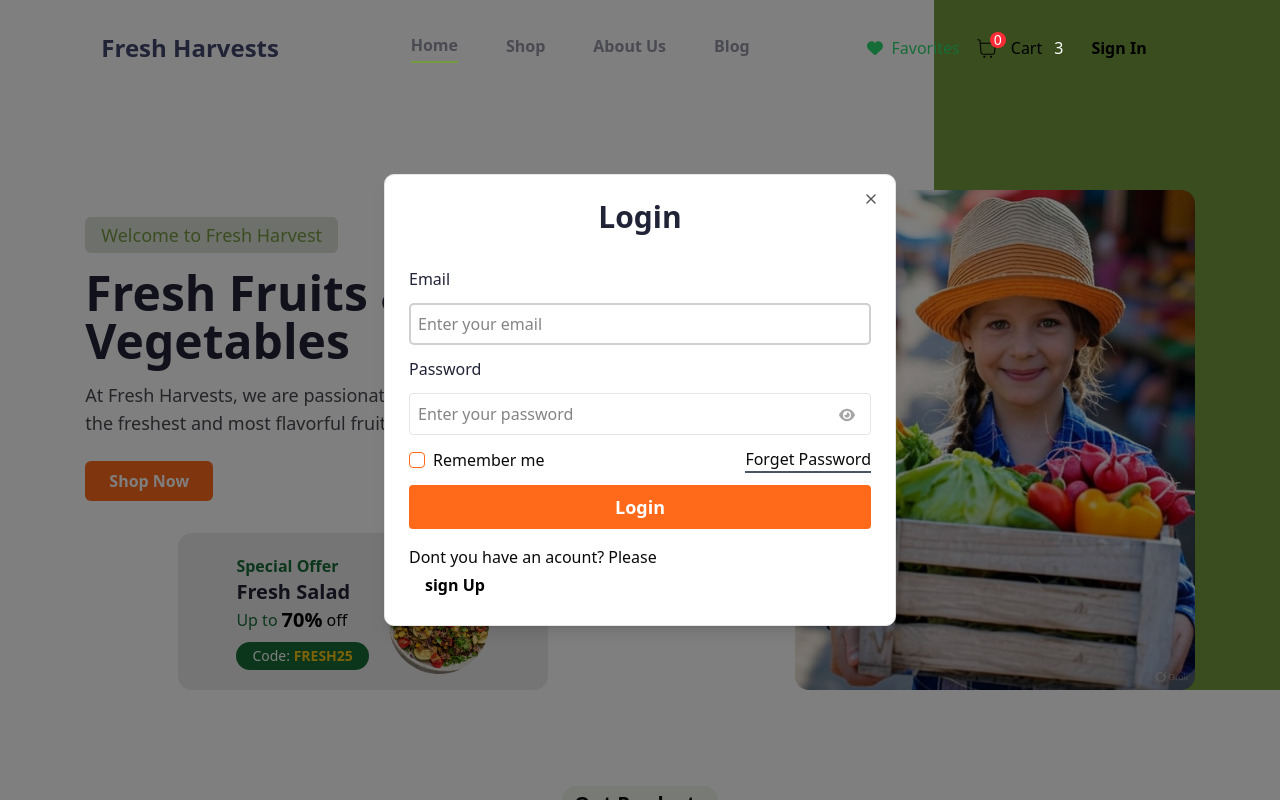
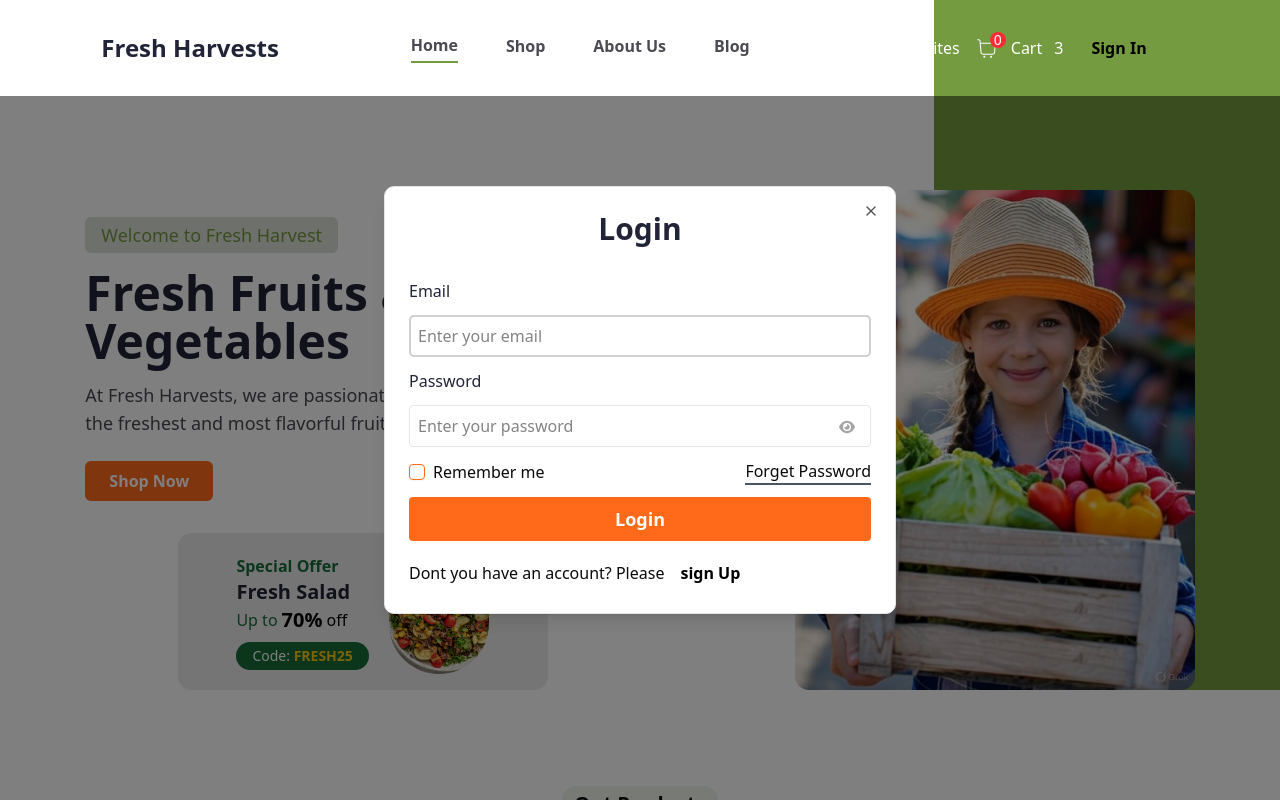
Before and after one commit to mahbubHossen-dev/Fresh-Harvest-with-next, a Next.js app: page / in a window 1280 px wide. Both pictures are taken after a click on the button "Sign In". Shown: the top 800 px of the page. Built offline with nearby package versions, Linux system fonts and the light colour scheme; no server answers.

Commit message:
solve some error

```diff
--- a/next.config.mjs
+++ b/next.config.mjs
@@ -4,7 +4,7 @@
     remotePatterns: [
       {
         protocol: 'https',
-        hostname: 'i.ibb.co.com',
+        hostname: 'i.ibb.co',
         pathname: '/**',
       },
       {
--- a/src/ModalForm/LoginModal.jsx
+++ b/src/ModalForm/LoginModal.jsx
@@ -1,16 +1,39 @@
-import React, { useState } from 'react'
+import React, { useContext, useState } from 'react'
 import RegisterModal from './RegisterModal'
 import {
-  Dialog,
-  DialogContent,
-  DialogHeader,
-  DialogTitle,
-  DialogTrigger,
+    Dialog,
+    DialogContent,
+    DialogHeader,
+    DialogTitle,
+    DialogTrigger,
 } from "../components/ui/dialog";
 import { Checkbox } from "../components/ui/checkbox";
 import { FaEye, FaEyeSlash } from "react-icons/fa6";
+import { AuthContext } from '../Provider/AuthProvider';
+
 export default function LoginModal() {
     const [showPassword, setShowPassword] = useState(false);
+    const { signInUser } = useContext(AuthContext)
+
+
+    const handleLogin = (e) => {
+        e.preventDefault()
+        const form = e.target;
+        const email = form.email.value
+        const password = form.password.value
+
+        signInUser(email, password)
+            .then(result => {
+                console.log(result)
+                // toast.success("Login Success")
+
+                // navigate(location.state ? `${location.state}` : '/')
+            })
+            .catch(err => {
+                console.log(err.message)
+                // toast.error(err.message)
+            })
+    }
 
     return (
         <div className="flex gap-2 text-black">
@@ -27,15 +50,17 @@
                         </DialogTitle>
                     </DialogHeader>
                     {/* Sample form UI (replace with real form logic) */}
-                    <form className="flex flex-col gap-3 mt-4">
+                    <form onSubmit={handleLogin} className="flex flex-col gap-3 mt-4">
                         <label className="text-[#212337]">Email</label>
                         <input
+                            name='email'
                             type="email"
                             placeholder="Enter your email"
                             className="p-2 border rounded"
                         />
                         <label className="text-[#212337]">Password</label>
                         <input
+                            name='password'
                             type={showPassword ? "text" : "password"}
                             placeholder="Enter your password"
                             className="p-2 border rounded"
@@ -64,7 +89,10 @@
                             Login
                         </button>
                     </form>
-                    <p>Dont you have an acount? Please <RegisterModal /></p>
+                    <div className='flex items-center'>
+                        <p>Dont you have an account? Please </p>
+                        <RegisterModal />
+                    </div>
                 </DialogContent>
             </Dialog>
         </div>
--- a/src/ModalForm/RegisterModal.jsx
+++ b/src/ModalForm/RegisterModal.jsx
@@ -15,7 +15,7 @@
 
 export default function RegisterModal() {
     const [showPassword, setShowPassword] = useState(false);
-    const {createUser, setUser, updateUserProfile} = useContext(AuthContext)
+    const { createUser, setUser, updateUserProfile } = useContext(AuthContext)
     const handleRegister = (e) => {
         e.preventDefault()
         const form = e.target;
@@ -108,7 +108,10 @@
                             Register
                         </button>
                     </form>
-                    <p>Already have an acount? Please <LoginModal /></p>
+                    <div className='flex items-center'>
+                        <p>Already have an account? Please </p>
+                        <LoginModal />
+                    </div>
                 </DialogContent>
             </Dialog>
         </div>
--- a/src/components/homeComponents/FreshProductComponent.jsx
+++ b/src/components/homeComponents/FreshProductComponent.jsx
@@ -92,9 +92,9 @@
             </figure>
             <div className="text-center space-y-2">
               <h4 className="font-medium text-[#212337] text-xl">
-                {product.name}
+                {product?.productName}
               </h4>
-              <p className="text-[#4A4A52]">{product.price}</p>
+              <p className="text-[#4A4A52]">${product?.price}</p>
               <button className="text-[#212337] font-medium border border-[#D9D9D9] w-full rounded-md py-1 text-xl hover:bg-[#FF6A1A] hover:text-white hover:transition-all">
                 Add to cart
               </button>
--- a/src/components/homeComponents/SpecialOffer.jsx
+++ b/src/components/homeComponents/SpecialOffer.jsx
@@ -43,7 +43,7 @@
                 </div>
 
                 <div className=' mt-5'>
-                    <p className='py-[15px] px-[31px] bg-[#176D38] w-fit mx-auto md:mx-0 text-white'>CODE : FRESH28</p>
+                    <p className='py-[15px] px-[31px] bg-[#176D38] w-fit mx-auto md:mx-0 text-white font-bold text-xl rounded-4xl'>CODE : <span className='text-[#FAC714]'>FRESH28</span></p>
                 </div>
             </div>
         </div>
--- a/src/shared/Navbar.jsx
+++ b/src/shared/Navbar.jsx
@@ -67,7 +67,9 @@
       <div
         className={`${navBg ? "bg-white shadow-xl transition-all ease" : "text-white"
           } h-[12vh] flex items-center fixed z-[999] w-full`}
-      >
+      style={{
+        backgroundImage: "linear-gradient(to right, white 73%, #749B3F 27%)",
+      }}>
         <nav className="flex justify-between items-center w-11/12 mx-auto px-4 md:px-8">
           {/* left logo  */}
           <div className=" px-4 py-0.5 rounded-xs">
@@ -109,18 +111,18 @@
           {/* right content */}
           <div className="flex items-center gap-3">
             <div className=" cursor-pointer p-0.5">
-              <p className="hidden lg:flex items-center gap-2 text-[#176D38]">
+              <p className="hidden lg:flex items-center gap-2 text-white">
                 <FaHeart /> Favorites
               </p>
             </div>
             <div className="flex items-center gap-3">
               <Link href="/card" className="relative ">
-                <CiShoppingCart className="text-black" size={25} />
+                <CiShoppingCart className="text-white" size={25} />
                 <sup className="absolute left-4 -top-1 w-4 h-4 rounded-full bg-red-500 flex justify-center items-center text-sm p-1 text-white">
                   0
                 </sup>
               </Link>{" "}
-              <p className="hidden lg:flex text-black">Cart</p>
+              <p className="hidden lg:flex text-white">Cart</p>
             </div>3
             {/* modal start from here  */}
             <div className="hidden lg:flex">
@@ -129,7 +131,9 @@
                   Logout
                 </button>
               ) : (
+                <div>
                   <LoginModal />
+                </div>
               )}
             </div>
             <div className="ml-5">
```
Also changed, not shown: firebase.json (added), 1 other file (tests, documents, lock files or other folders). Lines whose indentation alone changed are shown as unchanged.
